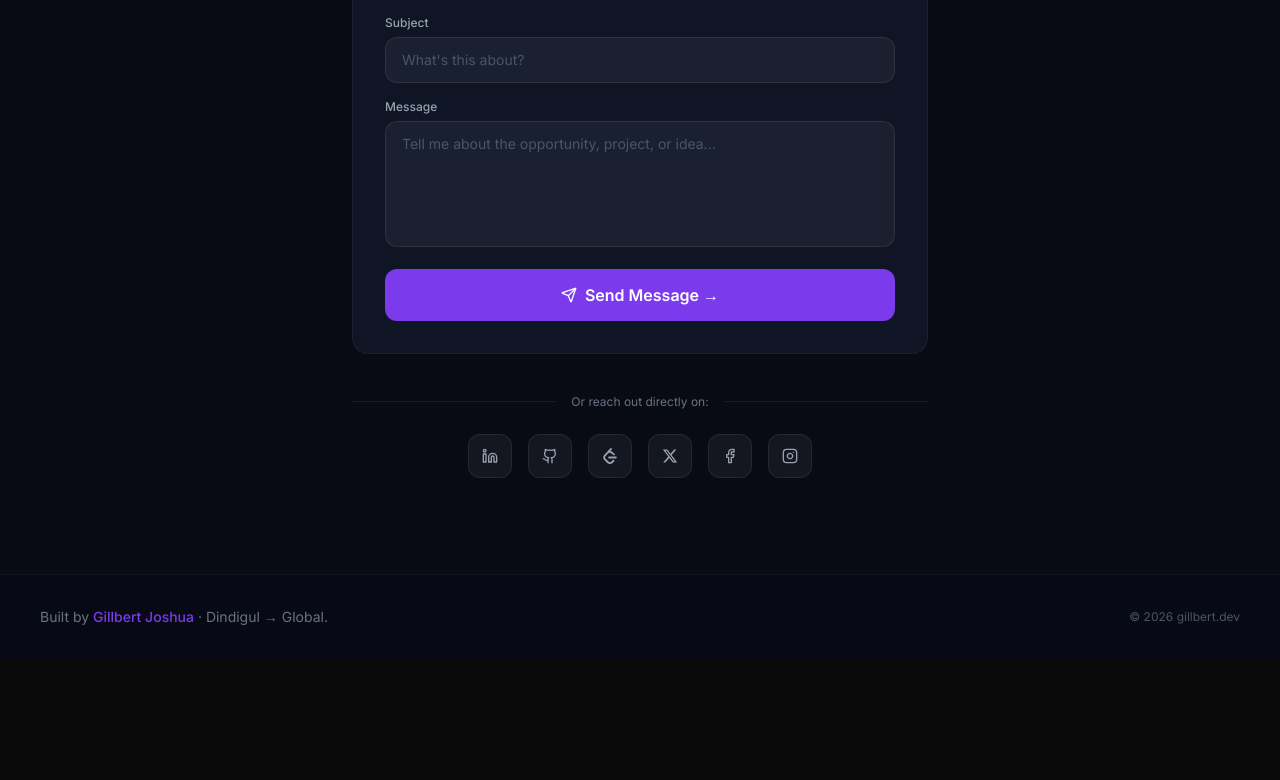
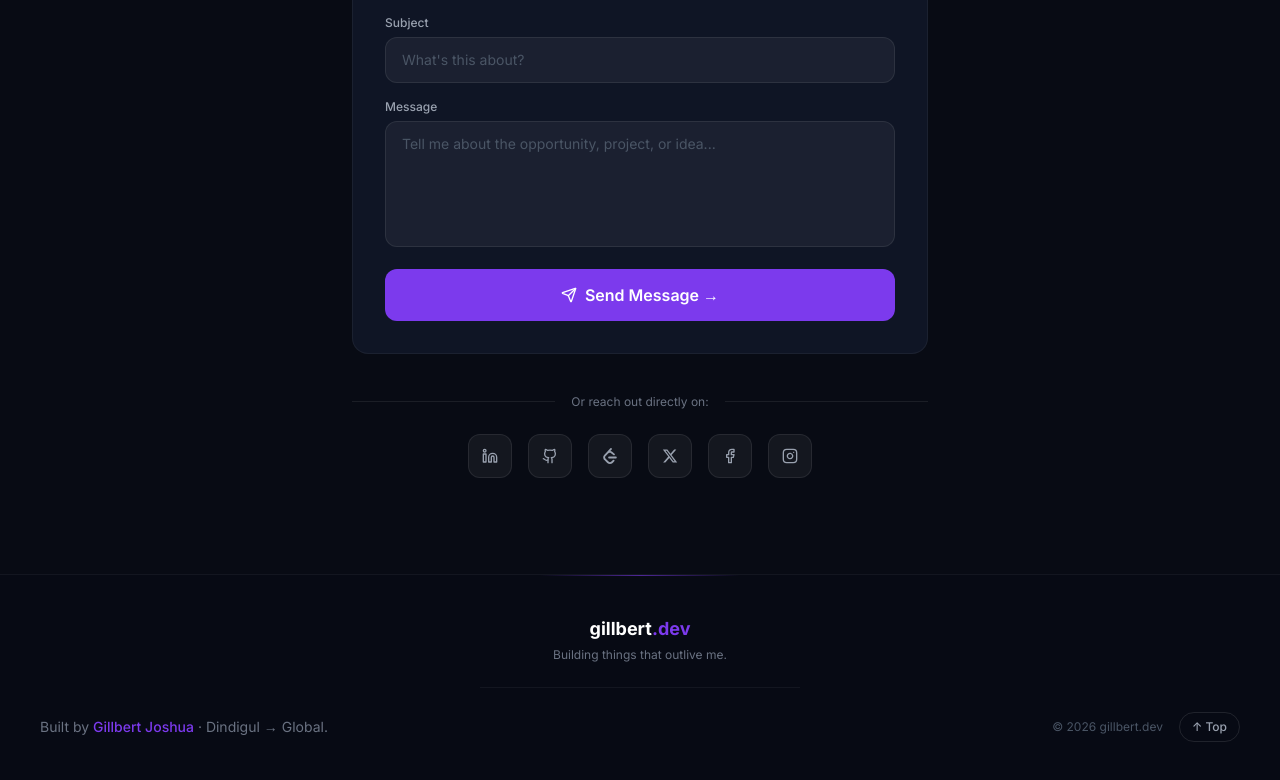
Before and after one commit to gillbert-joshua77/Gillbert-Joshua-Portfolio, a React (Vite) app: page / in a window 1280 px wide. Shown: the part 3861-4641 px from the top of the page. Before the commit the page ends 4520 px from the top, so only its background shows below. Built offline with nearby package versions, Linux system fonts and the light colour scheme.

Commit message:
style: redesign footer with glow accent, tagline, and back-to-top button

```diff
--- a/src/app/components/Footer.tsx
+++ b/src/app/components/Footer.tsx
@@ -3,23 +3,79 @@ interface FooterProps {
 }
 
 export function Footer({ theme }: FooterProps) {
+  const scrollToTop = () => window.scrollTo({ top: 0, behavior: "smooth" });
+
   return (
     <footer
-      className={`py-8 border-t px-10 ${
+      className={`relative border-t px-6 sm:px-10 ${
         theme === "dark"
           ? "border-white/5 bg-[#070A14]"
           : "border-gray-100 bg-white"
       }`}
     >
-      <div className="max-w-[1200px] mx-auto flex flex-col sm:flex-row items-center justify-between gap-3">
-        <span className={`text-sm ${theme === "dark" ? "text-gray-500" : "text-gray-400"}`}>
-          Built by{" "}
-          <span className="text-[#7C3AED] font-medium">Gillbert Joshua</span>
-          {" "}· Dindigul → Global.
-        </span>
-        <span className={`text-xs ${theme === "dark" ? "text-gray-600" : "text-gray-300"}`}>
-          © {new Date().getFullYear()} gillbert.dev
-        </span>
+      {/* subtle top glow */}
+      <div className="absolute top-0 left-1/2 -translate-x-1/2 w-[200px] h-px bg-gradient-to-r from-transparent via-[#7C3AED]/60 to-transparent" />
+
+      <div className="max-w-[1200px] mx-auto py-10 flex flex-col items-center gap-6">
+        {/* Logo / name */}
+        <div className="flex flex-col items-center gap-1">
+          <span
+            className={`text-lg font-bold ${
+              theme === "dark" ? "text-white" : "text-gray-900"
+            }`}
+          >
+            gillbert<span className="text-[#7C3AED]">.dev</span>
+          </span>
+          <span
+            className={`text-xs ${
+              theme === "dark" ? "text-gray-500" : "text-gray-400"
+            }`}
+          >
+            Building things that outlive me.
+          </span>
+        </div>
+
+        {/* Divider */}
+        <div
+          className={`w-full max-w-xs h-px ${
+            theme === "dark" ? "bg-white/5" : "bg-gray-100"
+          }`}
+        />
+
+        {/* Bottom row */}
+        <div className="w-full flex flex-col sm:flex-row items-center justify-between gap-3">
+          <span
+            className={`text-sm ${
+              theme === "dark" ? "text-gray-500" : "text-gray-400"
+            }`}
+          >
+            Built by{" "}
+            <span className="text-[#7C3AED] font-medium">
+              Gillbert Joshua
+            </span>{" "}
+            · Dindigul → Global.
+          </span>
+
+          <div className="flex items-center gap-4">
+            <span
+              className={`text-xs ${
+                theme === "dark" ? "text-gray-600" : "text-gray-300"
+              }`}
+            >
+              © {new Date().getFullYear()} gillbert.dev
+            </span>
+            <button
+              onClick={scrollToTop}
+              className={`text-xs px-3 py-1.5 rounded-full border transition-colors ${
+                theme === "dark"
+                  ? "border-white/10 text-gray-400 hover:text-white hover:border-[#7C3AED]/50"
+                  : "border-gray-200 text-gray-500 hover:text-gray-900 hover:border-[#7C3AED]/50"
+              }`}
+            >
+              ↑ Top
+            </button>
+          </div>
+        </div>
       </div>
     </footer>
   );
```
